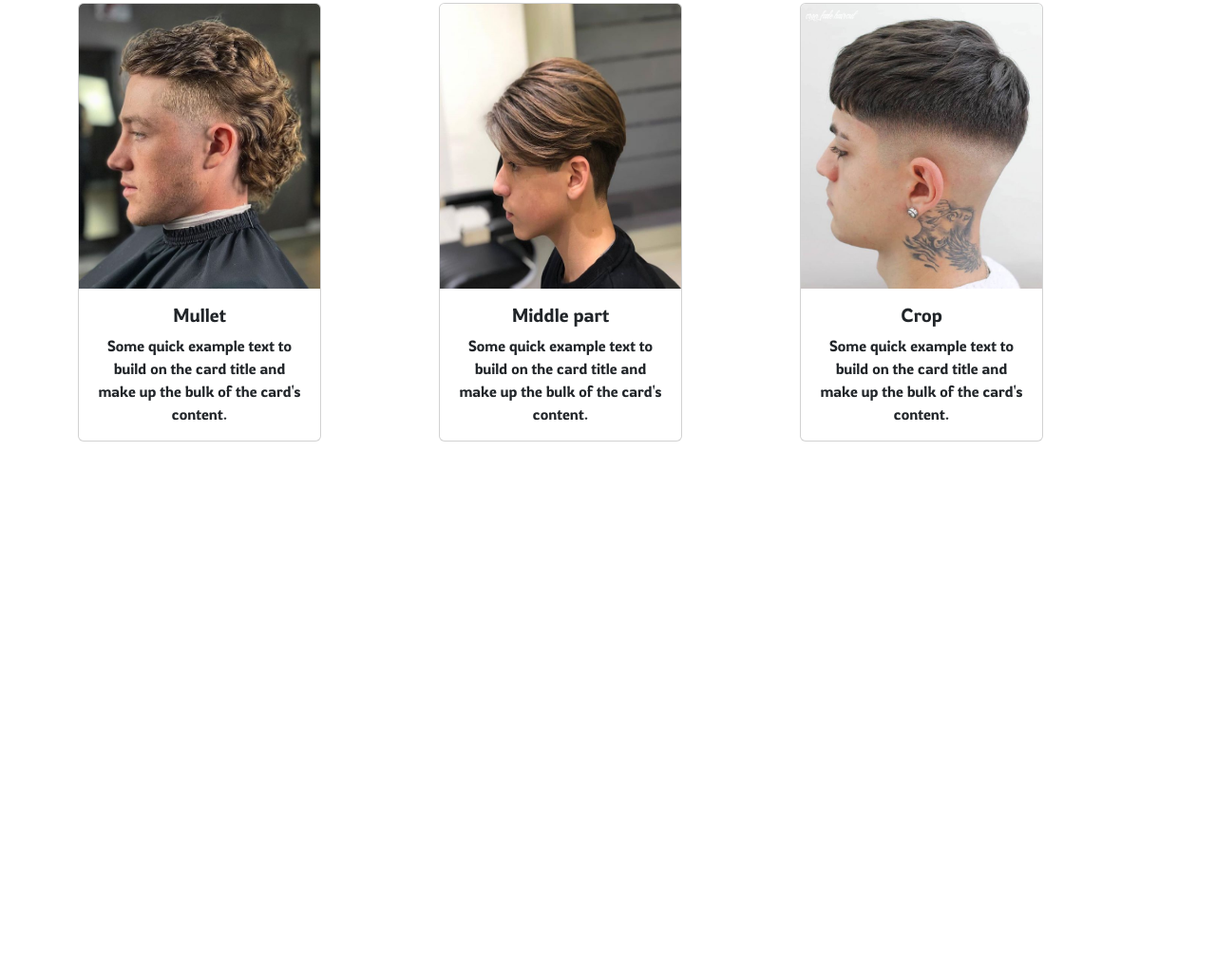
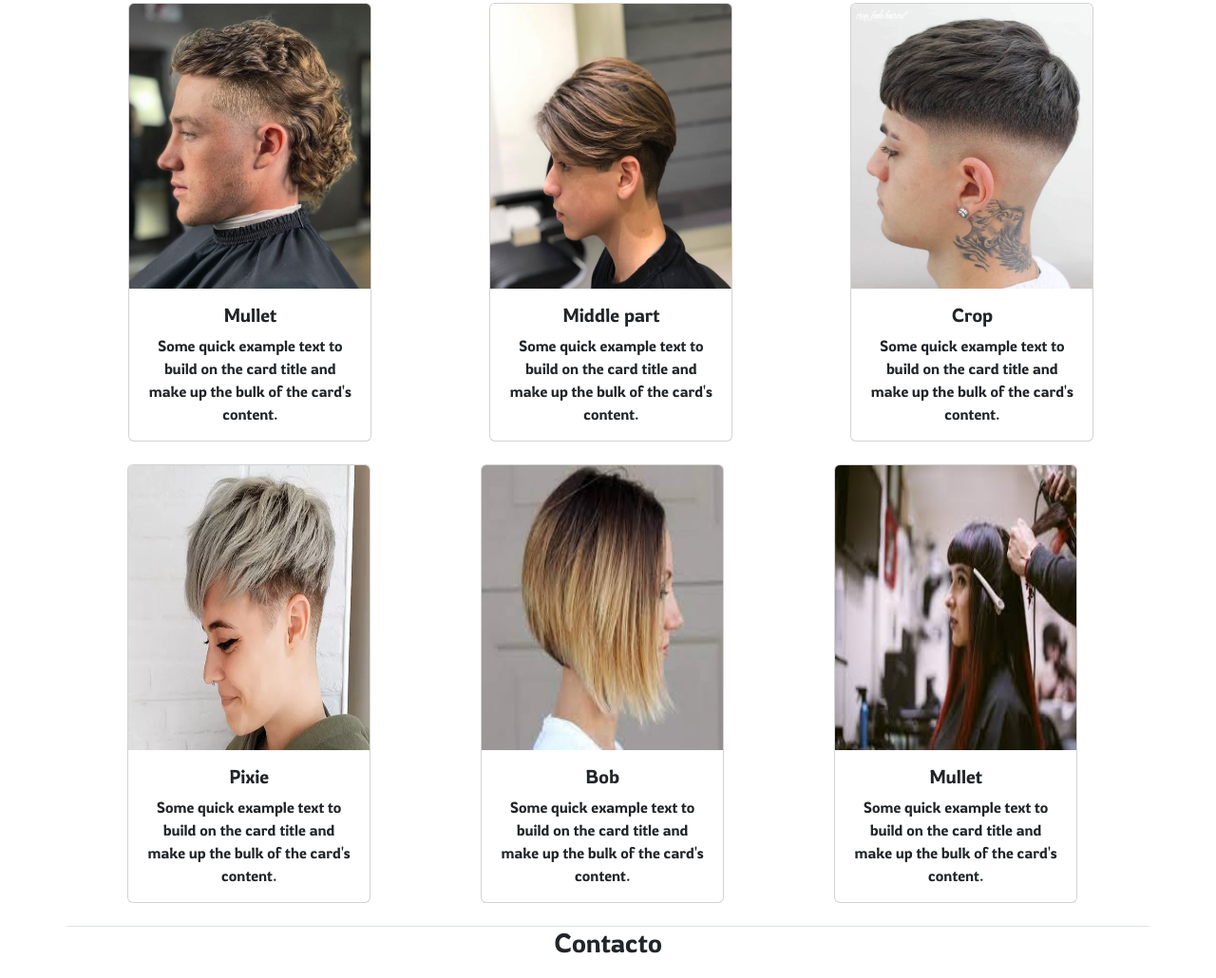
Before and after one commit to luisantho/Peluqueria-Bootstrap, a plain HTML site: page index.html in a window 1280 px wide. Shown: the part 756-1786 px from the top of the page at 95% size. Before the commit the page ends 1221 px from the top, so only its background shows below. Drawn offline with nearby package versions, Linux system fonts and the light colour scheme.

Commit message:
tercer commit

```diff
--- a/index.html
+++ b/index.html
@@ -67,10 +67,10 @@
         <h3>Galeria</h3>
       </div>
       <br>
-      <div class="container">
-        <div class="row">
+      <div class="container" id="galeria">
+        <div class="row d-flex align-items-center">
           <div class="col-sm-6 col-md-4">
-            <div class="card" style="width: 16rem;">
+            <div class="card h-100" style="width: 16rem;">
               <img src="IMG/mullet.jpg" class="card-img-top" width="400px" height="300px">
               <div class="card-body">
                 <h5 class="card-title">Mullet</h5>
@@ -79,7 +79,7 @@
             </div>
           </div>
           <div class="col-sm-6 col-md-4">
-            <div class="card" style="width: 16rem;">
+            <div class="card h-100" style="width: 16rem;">
               <img src="IMG/middle.png" class="card-img-top" width="400px" height="300px">
               <div class="card-body">
                 <h5 class="card-title">Middle part</h5>
@@ -88,7 +88,7 @@
             </div>
           </div>
           <div class="col-sm-6 col-md-4">
-            <div class="card" style="width: 16rem;">
+            <div class="card h-100" style="width: 16rem;">
               <img src="IMG/crop.jpg" class="card-img-top" width="400px" height="300px">
               <div class="card-body">
                 <h5 class="card-title">Crop</h5>
@@ -96,7 +96,51 @@
               </div>
             </div>
           </div>
+          <div class="row d-flex align-items-center mt-4">
+            <div class="col-sm-6 col-md-4">
+              <div class="card h-100" style="width: 16rem;">
+                <img src="IMG/corte-chica-pablo-peluqueros-valencia.webp" class="card-img-top" width="400px" height="300px">
+                <div class="card-body">
+                  <h5 class="card-title">Pixie</h5>
+                  <p class="card-text">Some quick example text to build on the card title and make up the bulk of the card's content.</p>
+                </div>
+              </div>
+            </div>
+            <div class="col-sm-6 col-md-4">
+              <div class="card h-100" style="width: 16rem;">
+                <img src="IMG/bobo.jpeg" class="card-img-top" width="400px" height="300px">
+                <div class="card-body">
+                  <h5 class="card-title">Bob</h5>
+                  <p class="card-text">Some quick example text to build on the card title and make up the bulk of the card's content.</p>
+                </div>
+              </div>
+            </div>
+            <div class="col-sm-6 col-md-4">
+              <div class="card h-100" style="width: 16rem;">
+                <img src="IMG/col2-2.jpeg" class="card-img-top" width="400px" height="300px">
+                <div class="card-body">
+                  <h5 class="card-title">Mullet</h5>
+                  <p class="card-text">Some quick example text to build on the card title and make up the bulk of the card's content.</p>
+                </div>
+              </div>
+            </div>
+          </div>
           <!-- Repetir este bloque de código para crear más tarjetas -->
+        </div>
+      </div>
+
+      <!-- Contacto-->
+      <div class="container text-center border-top mt-4">
+        <h3>Contacto</h3>
+      </div>
+      <div class="container-fluid mt-4">
+        <div class="row">
+          <div class="col-2">
+
+          </div>
+          <div class="col-2">
+            <iframe src="https://www.google.com/maps/embed?pb=!1m18!1m12!1m3!1d3079.301835706247!2d-0.3669691235149258!3d39.48509851181333!2m3!1f0!2f0!3f0!3m2!1i1024!2i768!4f13.1!3m3!1m2!1s0xd6048a7edab1f55%3A0xbf9b283251fc77cf!2sAv.%20Primado%20Reig%2C%20Valencia%2C%20Espa%C3%B1a!5e0!3m2!1ses!2sus!4v1682430103921!5m2!1ses!2sus" width="600" height="450" style="border:0;" allowfullscreen="" loading="lazy" referrerpolicy="no-referrer-when-downgrade"></iframe>
+          </div>
         </div>
       </div>
 
--- a/style2.css
+++ b/style2.css
@@ -20,3 +20,6 @@ a{
     background-position: center;
 
   }
+ .card{
+    margin-left: 15%;
+ }
```
Also changed, not shown: IMG/bob.jpeg (added), IMG/bobo.jpeg (added), IMG/col2-2.jpeg (added).
